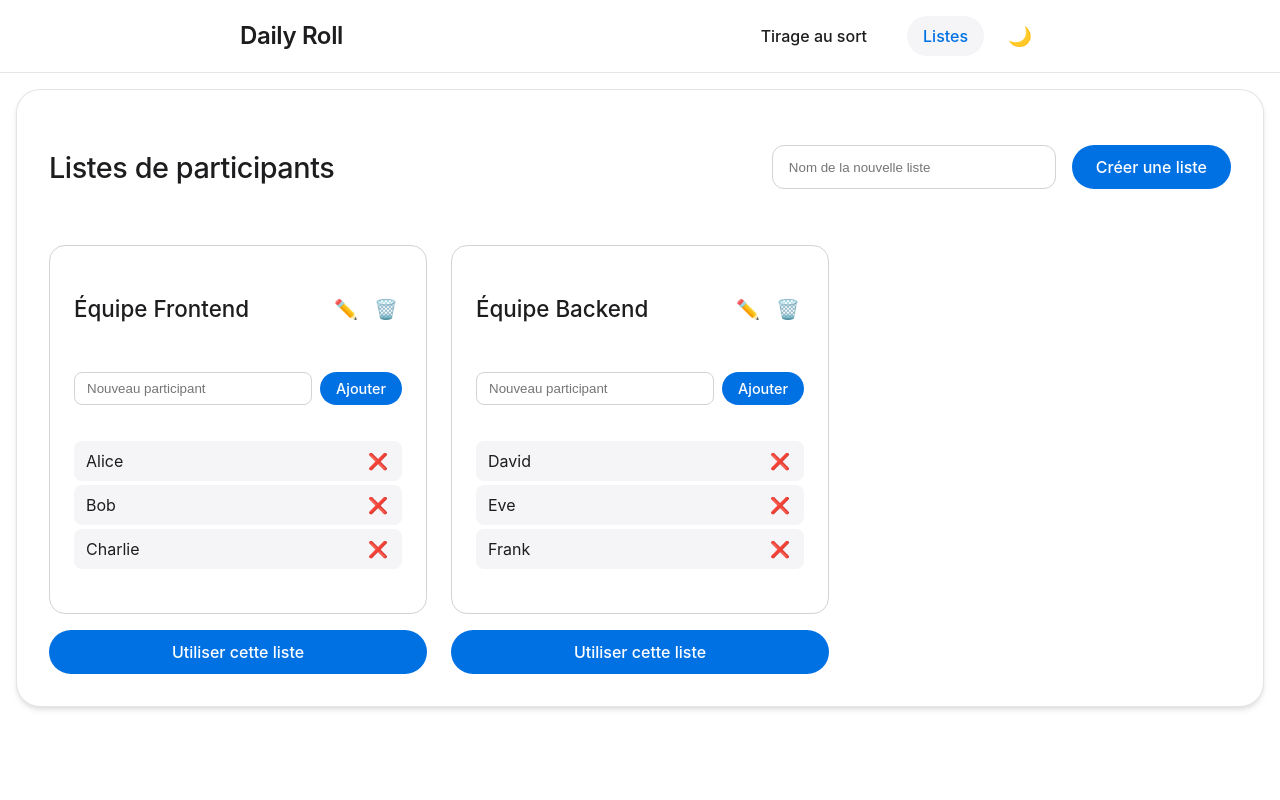
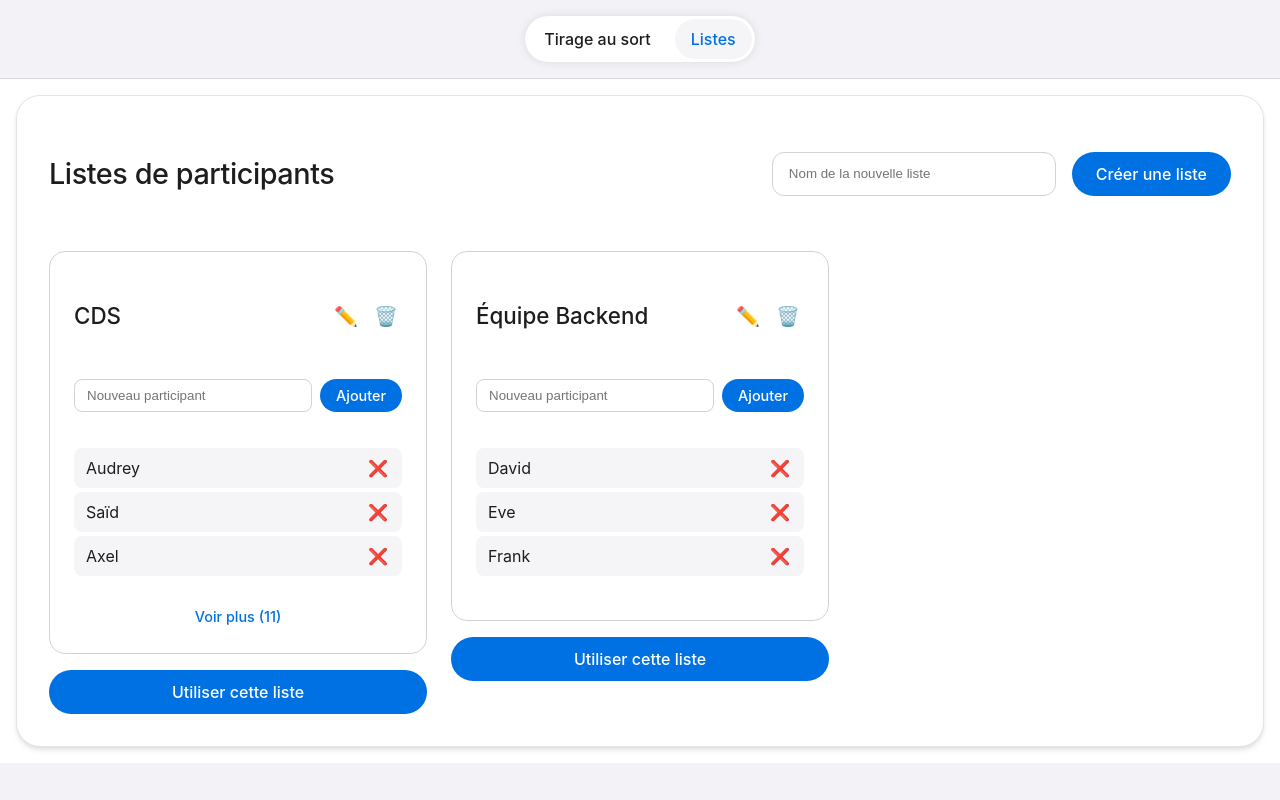
Before and after one commit to AxelDemeyere/ProxiRoll, a Vue app: page /lists in a window 1280 px wide. Built offline with nearby package versions, Linux system fonts and the light colour scheme.

Commit message:
style: Ajustement du header et de la dispositions des composants

```diff
--- a/src/App.vue
+++ b/src/App.vue
@@ -17,11 +17,9 @@ import NavBar from './components/NavBar.vue';
 
 <style>
 .app-container {
-  height: 100vh;
   background-color: #ffffff;
   display: flex;
   flex-direction: column;
-
 }
 
 main {
--- a/src/components/NavBar.vue
+++ b/src/components/NavBar.vue
@@ -10,7 +10,6 @@ const currentRoute = computed(() => route.name);
 <template>
   <nav class="navbar">
     <div class="nav-content">
-      <h1 class="nav-title">Daily Roll</h1>
       <div class="nav-actions">
         <div class="nav-links">
           <router-link
@@ -28,7 +27,6 @@ const currentRoute = computed(() => route.name);
             Listes
           </router-link>
         </div>
-        <ThemeToggle />
       </div>
     </div>
   </nav>
@@ -36,7 +34,7 @@ const currentRoute = computed(() => route.name);
 
 <style scoped>
 .navbar {
-  background-color: var(--bg-color);
+  background-color: #F2F2F7;
   backdrop-filter: blur(20px);
   border-bottom: 1px solid var(--border-color);
   position: sticky;
@@ -45,12 +43,10 @@ const currentRoute = computed(() => route.name);
 }
 
 .nav-content {
+  width: fit-content;
   max-width: 800px;
   margin: 0 auto;
   padding: 1rem 2rem;
-  display: flex;
-  justify-content: space-between;
-  align-items: center;
 }
 
 .nav-title {
@@ -61,12 +57,15 @@ const currentRoute = computed(() => route.name);
 .nav-actions {
   display: flex;
   align-items: center;
-  gap: 1rem;
+  padding: 0.2rem;
+  border-radius: 30px;
+  box-shadow: 0 0 10px 0 rgba(0, 0, 0, 0.1);
+  background-color: white;
 }
 
 .nav-links {
   display: flex;
-  gap: 1.5rem;
+  gap: 0.5rem;
 }
 
 .nav-link {
--- a/src/components/ParticipantList.vue
+++ b/src/components/ParticipantList.vue
@@ -44,6 +44,9 @@ const emit = defineEmits<{
 }
 
 ul {
+  display: flex;
+  flex-wrap: wrap;
+  gap: 1rem;
   list-style: none;
   padding: 0;
   margin: 1rem 0;
--- a/src/components/ThemeToggle.vue
+++ b/src/components/ThemeToggle.vue
@@ -5,7 +5,7 @@ const { isDark, toggleTheme } = useThemeStore();
 </script>
 
 <template>
-  <button class="theme-toggle" @click="toggleTheme">
+  <button class="theme-toggle" @click="toggleTheme" disabled>
     <span v-if="isDark">☀️</span>
     <span v-else>🌙</span>
   </button>
@@ -13,6 +13,7 @@ const { isDark, toggleTheme } = useThemeStore();
 
 <style scoped>
 .theme-toggle {
+
   background: none;
   border: none;
   padding: 8px;
@@ -24,5 +25,6 @@ const { isDark, toggleTheme } = useThemeStore();
 
 .theme-toggle:hover {
   background: var(--hover-color);
+  cursor: not-allowed;
 }
 </style>
--- a/src/stores/lists.ts
+++ b/src/stores/lists.ts
@@ -5,11 +5,24 @@ import { generateId } from '../utils/random';
 const lists = ref<ParticipantList[]>([
   {
     id: generateId(),
-    name: 'Équipe Frontend',
+    name: 'CDS',
     participants: [
-      { id: generateId(), name: 'Alice' },
-      { id: generateId(), name: 'Bob' },
-      { id: generateId(), name: 'Charlie' }
+      { id: generateId(), name: 'Audrey' },
+      { id: generateId(), name: 'Saïd' },
+      { id: generateId(), name: 'Axel' },
+      { id: generateId(), name: 'Ferhat' },
+      { id: generateId(), name: 'Victoire' },
+      { id: generateId(), name: 'Laurent' },
+      { id: generateId(), name: 'Eliott' },
+      { id: generateId(), name: 'Yann' },
+      { id: generateId(), name: 'Jorix' },
+      { id: generateId(), name: 'Ludovic' },
+      { id: generateId(), name: 'Alexandre' },
+      { id: generateId(), name: 'Noémie' },
+      { id: generateId(), name: 'Martin' },
+      { id: generateId(), name: 'Ophélie' }
+
+
     ]
   },
   {
@@ -32,7 +45,7 @@ export const useListsStore = () => {
     });
   };
 
-  const updateList = (listId: string, updates: Partial<ParticipantList>) => {
+  const updateList = (listId:string , updates: Partial<ParticipantList>) => {
     const index = lists.value.findIndex(list => list.id === listId);
     if (index !== -1) {
       lists.value[index] = { ...lists.value[index], ...updates };
--- a/src/style.css
+++ b/src/style.css
@@ -3,7 +3,7 @@
   line-height: 1.5;
   font-weight: 400;
 
-  --bg-color: #ffffff;
+  --bg-color: #F2F2F7;
   --text-color: #1d1d1f;
   --border-color: rgba(0, 0, 0, 0.1);
   --card-bg: #ffffff;
@@ -38,6 +38,7 @@
 html, body {
   margin: 0;
   padding: 0;
+
 }
 
 
--- a/src/views/DailyView.vue
+++ b/src/views/DailyView.vue
@@ -108,8 +108,13 @@ const stopDaily = () => {
 <template>
   <div class="daily-view">
     <div class="content-wrapper">
+      <div v-if="speaker && !isCompleted" class="speaker-info">
+        <h3>Le parleur est</h3>
+        <p>{{ speaker.name }}</p>
+      </div>
       <div class="header">
         <ParticipantForm v-if="!isCompleted" @add-participant="addParticipant" />
+
         <button
           v-if="hasStarted && !isCompleted"
           @click="stopDaily"
@@ -119,11 +124,9 @@ const stopDaily = () => {
         </button>
       </div>
 
+
       <div class="main-content">
-        <div v-if="speaker && !isCompleted" class="speaker-info">
-          <h3>Speaker du daily</h3>
-          <p>{{ speaker.name }}</p>
-        </div>
+
 
         <div v-if="participants.length > 0" class="action-content">
           <button
@@ -158,7 +161,7 @@ const stopDaily = () => {
 
         <CompletionMessage v-if="isCompleted" />
 
-        <div v-if="completedParticipants.length > 0" class="completed-list">
+<!--        <div v-if="completedParticipants.length > 0" class="completed-list">
           <h3>Déjà passés</h3>
           <ul>
             <li
@@ -182,7 +185,7 @@ const stopDaily = () => {
               </div>
             </li>
           </ul>
-        </div>
+        </div>-->
 
         <DailySummary
           v-if="isCompleted"
@@ -245,6 +248,7 @@ const stopDaily = () => {
 .action-content {
   display: flex;
   flex-direction: column;
+  flex-wrap: wrap;
   align-items: center;
   gap: 1.5rem;
 }
```
Also changed, not shown: 1 other file (tests, documents, lock files or other folders).
